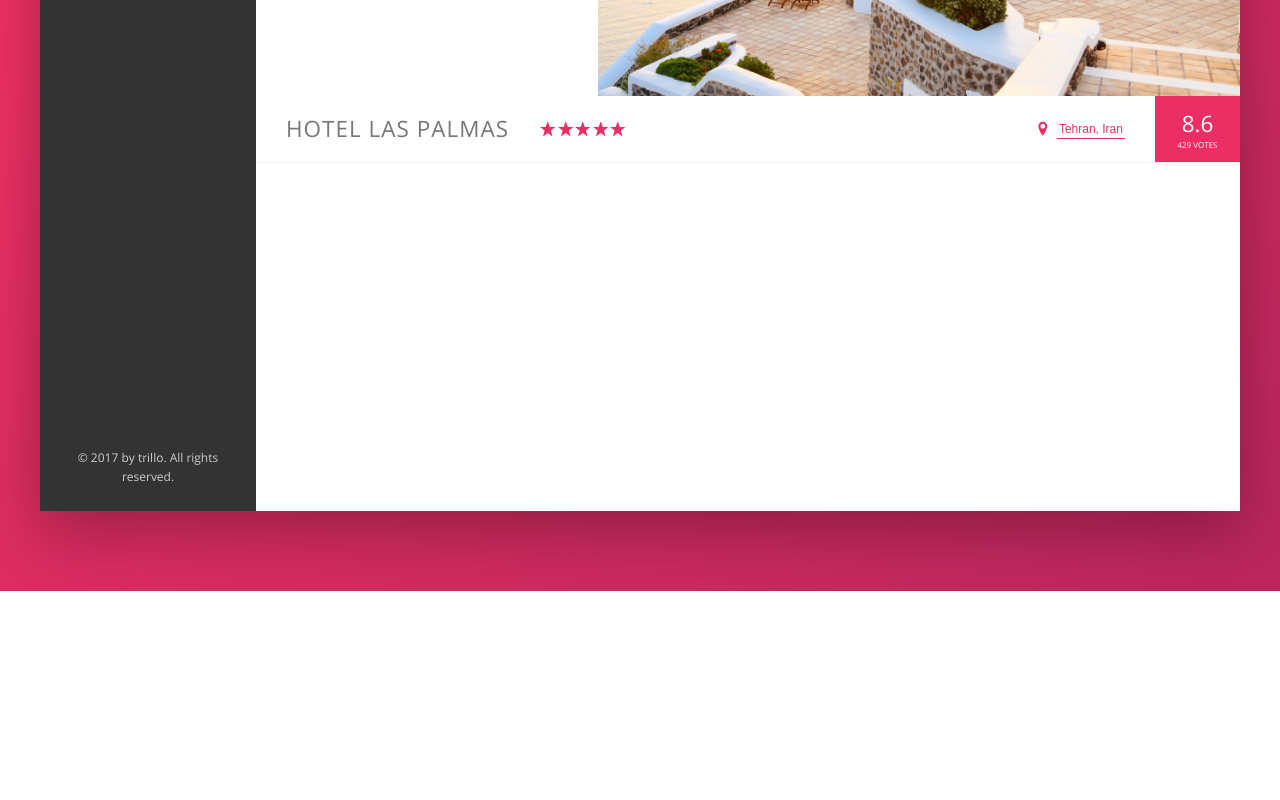
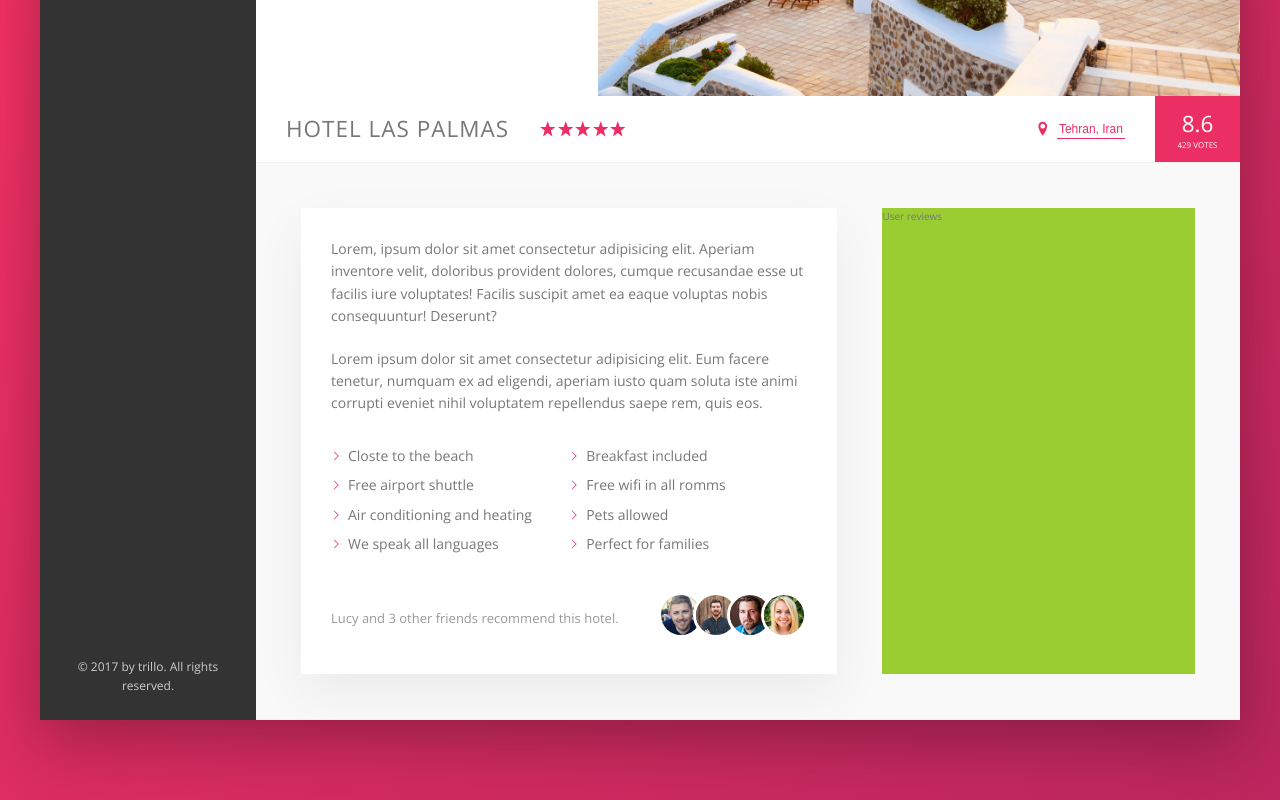
Before and after one commit to MehradSharifi/Trillo-by-Jonas-Schmedtmann, a website: page index.html in a window 1280 px wide. Shown: the part 439-1239 px from the top of the page. Before the commit the page ends 1030 px from the top, so only its background shows below. Drawn offline with nearby package versions, Linux system fonts and the light colour scheme.

Commit message:
Building the Description Section

```diff
--- a/index.html
+++ b/index.html
@@ -89,6 +89,7 @@
                     &copy; 2017 by trillo. All rights reserved.
                 </div>
             </nav>
+
             <main class="hotel-view">
                <div class="gallery">
                    <figure class="gallery__item">
@@ -140,7 +141,46 @@
                    </div>
                </div>
 
+               <div class="detail">
+                   <div class="description">
+                        <p class="paragraph">
+                            Lorem, ipsum dolor sit amet consectetur adipisicing elit. Aperiam inventore velit, doloribus provident dolores, cumque recusandae esse ut facilis iure voluptates! Facilis suscipit amet ea eaque voluptas nobis consequuntur! Deserunt?
+                        </p>
+
+                        <p class="paragraph">
+                            Lorem ipsum dolor sit amet consectetur adipisicing elit. Eum facere tenetur, numquam ex ad eligendi, aperiam iusto quam soluta iste animi corrupti eveniet nihil voluptatem repellendus saepe rem, quis eos.
+                        </p>
+
+                        <ul class="list">
+                             <li class="list__item">Closte to the beach</li>
+                             <li class="list__item">Breakfast included</li>
+                             <li class="list__item">Free airport shuttle</li>
+                             <li class="list__item">Free wifi in all romms</li>
+                             <li class="list__item">Air conditioning and heating</li>
+                             <li class="list__item">Pets allowed</li>
+                             <li class="list__item">We speak all languages</li>
+                             <li class="list__item">Perfect for families</li>
+                        </ul>
+
+                        <div class="recommend">
+                            <p class="recommend__count">
+                                Lucy and 3 other friends recommend this hotel.
+                            </p>
+                            <div class="recommend__friends">
+                                <img src="img/user-3.jpg" alt="Friend 1" class="recommend__photo">
+                                <img src="img/user-4.jpg" alt="Friend 2" class="recommend__photo">
+                                <img src="img/user-5.jpg" alt="Friend 3" class="recommend__photo">
+                                <img src="img/user-6.jpg" alt="Friend 4" class="recommend__photo">
+                            </div>
+                        </div>
+                   </div>
+
+                   <div class="user-reviews">
+                        User reviews
+                   </div>
+               </div>
             </main>
+
         </div>
     </div>
 
--- a/sass/_base.scss
+++ b/sass/_base.scss
@@ -14,6 +14,9 @@
     --color-Grey-dark-3: #999;
 
     --shadow-dark: 0 2rem 6rem rgba(0, 0, 0, .3);
+    --shadow-light: 0 2rem 5rem rgba(0, 0, 0, 0.06);
+
+    --line: .1rem solid var(--color-Grey-light-2);
 }
 
 * {
--- a/sass/_components.scss
+++ b/sass/_components.scss
@@ -211,7 +211,7 @@
 .overview {
     display: flex;
     align-items: center;
-    border-bottom: .1rem solid var(--color-Grey-light-2);
+    border-bottom: var(--line);
     margin-top: -.4rem;
 
     &__heading {
@@ -311,3 +311,78 @@
         box-shadow: none;
     }
 }
+
+
+//////////////////////////////
+///// PARAGRAPH
+.paragraph:not(:last-of-type) {
+    margin-bottom: 2rem;
+}
+
+//////////////////////////////
+///// LIST
+.list {
+    list-style: none;
+    margin: 3rem 0;
+    //padding: 3rem;
+    border-top: -var(--line);
+    border-bottom: -var(--line);
+
+    display: flex;
+    flex-wrap: wrap;
+
+    &__item {
+        flex: 0 0 50%;
+        margin-bottom: .7rem;
+    }
+
+    &__item::before {
+        content: "";
+        display: inline-block;
+        height: 1rem;
+        width: 1rem;
+        margin-right: .7rem;
+
+        // Older Browers
+        //background-image: url(../img/chevron-thin-right.svg);
+        //background-size: cover;
+
+        // Newer Browers -masks
+        background-color: var(--color-primary);
+        -webkit-mask-image: url(../img/chevron-thin-right.svg);
+        -webkit-mask-size: cover;
+        mask-image: url(../img/chevron-thin-right.svg);
+        mask-size: cover;
+    }
+
+}
+
+//////////////////////////////
+///// RECOMMEND
+.recommend {
+    font-size: 1.3rem;
+    color: var(--color-Grey-dark-3);
+
+    display: flex;
+    align-items: center;
+
+    &__count {
+        margin-right: auto;
+    }
+
+    &__freinds {
+
+    }
+
+    &__photo {
+        box-sizing: content-box;
+        height: 4rem;
+        width: 4rem;
+        border-radius: 50%;
+        border: .3rem solid #fff;
+
+        &:not(:last-child) {
+            margin-right: -1.5rem;
+        }
+    }
+}
--- a/sass/_layout.scss
+++ b/sass/_layout.scss
@@ -11,7 +11,7 @@
     font-size: 1.4rem;
     height: 7rem;
     background-color: #fff;
-    border-bottom: .1rem solid var(--color-Grey-light-2);
+    border-bottom: var(--line);
     display: flex;
     justify-content: space-between;
     align-items: center;
@@ -32,7 +32,25 @@
  .hotel-view {
     background-color: #fff;
     flex: 1;
+ }
 
-    //test
-    height: 80rem;
+ .detail {
+   display: flex;
+   padding: 4.5rem;
+   background-color: var(--color-Grey-light-1);
+   border-bottom: var(--line);
  }
+
+ .description {
+    font-size: 1.4rem;
+   background-color: #fff;
+   box-shadow: var(--shadow-light);
+   padding: 3rem;
+   flex: 0 0 60%;
+   margin-right: 4.5rem;
+ }
+
+ .user-reviews {
+   background-color: yellowgreen;
+   flex: 1;
+ }
```
Also changed, not shown: css/style.css.
